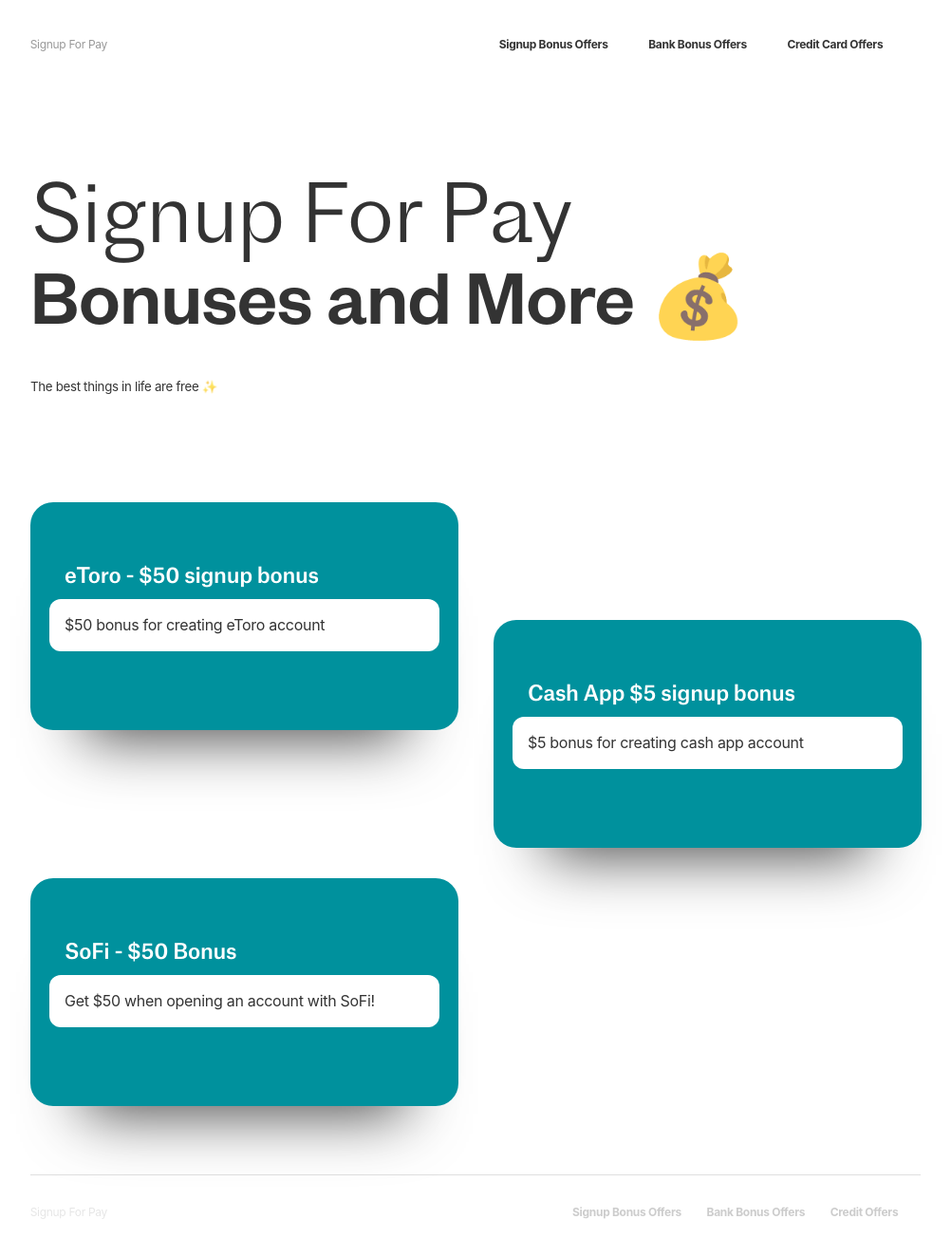
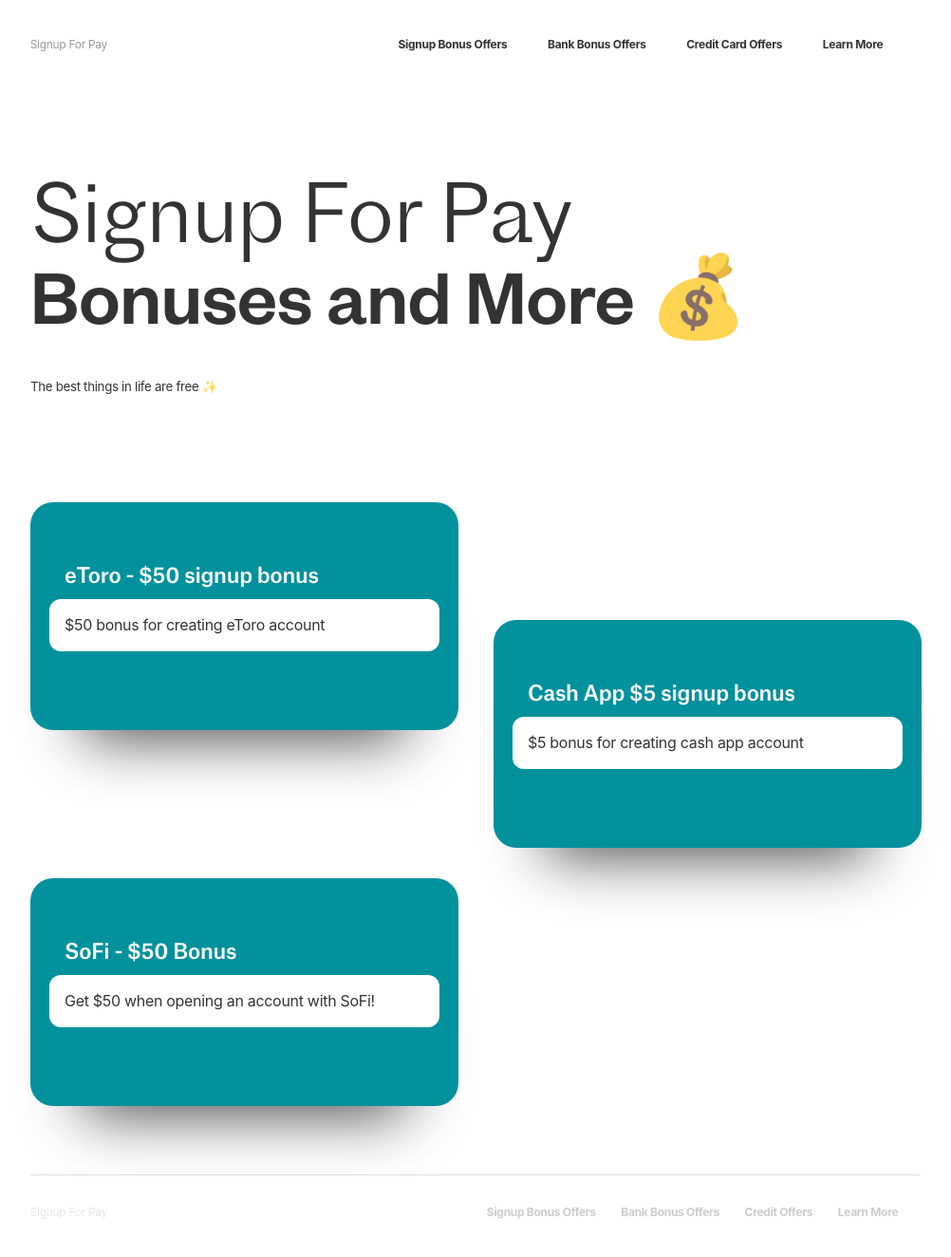
Before and after one commit to nickleeds/signupsforpay, a Jekyll site: the page built from index.html, in a window 1280 px wide. Shown: the whole page at 95% size, without its empty margins (139-1141 px from the left). Built offline with Jekyll 4.4.1, drawn with Linux system fonts in a browser that asks for light colours; nearby versions of some CDN libraries.

Commit message:
learn more

```diff
--- a/_includes/footer.html
+++ b/_includes/footer.html
@@ -6,7 +6,7 @@
         <li><a class="mr-3" href="/">Signup Bonus Offers</a></li>
       <li><a class="mr-3" href="/">Bank Bonus Offers</a></li>
       <li><a class="mr-3" href="#">Credit Offers</a></li>
-      <!-- <li><a class="mr-3" href="/freebies">Freebies</a></li> -->
+      <li><a class="mr-3" href="/learn-more">Learn More</a></li>
       <!-- <li><a href="/about">About</a></li> -->
     </ul>
   </div>
--- a/_includes/navigation.html
+++ b/_includes/navigation.html
@@ -6,7 +6,7 @@
         <li><a class="mr-5" href="/signup-bonus">Signup Bonus Offers</a></li>
       <li><a class="mr-5" href="/bank-bonus">Bank Bonus Offers</a></li>
       <li><a class="mr-5" href="/credit-card">Credit Card Offers</a></li>
-      <!-- <li><a class="mr-5" href="/freebies">Freebies</a></li> -->
+      <li><a class="mr-5" href="/learn-more">Learn More</a></li>
       <!-- <li><a href="/about">About</a></li> -->
     </ul>
   </div>
@@ -24,11 +24,10 @@
       <li><a class="mr-5 f-proto f-8vw" href="/signup-bonus">Signup Bonus Offers</a></li>
       <li><a class="mr-5 f-proto f-8vw" href="/bank-bonus">Bank Bonus Offers</a></li>
       <li><a class="mr-5 f-proto f-8vw" href="/credit-card">Credit Card Offers</a></li>
-      <!-- <li><a class="mr-5 f-proto f-8vw" href="/freebies">Freebies</a></li> -->
+      <li><a class="mr-5 f-proto f-8vw" href="/learn-more">Learn More</a></li>
       <!-- <li><a class="f-8vw f-proto" href="/about">About</a></li> -->
     </ul>
 
-    <!-- <a class="colophon uc tac f-8vw f-proto" target="_blank" href="https://github.com/ohiosveryown/atldeals/wiki/Colophon">Colophon</a> -->
   </div>
 
 </nav>
--- a/freebies.html
+++ b/learn-more.html
@@ -4,13 +4,12 @@
 
 <header class="wrapper--intro">
   <h1 class="fade-in-1 mb-1 f-xxl f-proto">Daily Deals—</h1>
-  <!-- <h1 class="fade-in-1 f-xxl f-founders-medium">Freebies</h1> -->
-  <!-- <h5 class="fade-in-1 mt-3">This is a funny, hilarious subtitle...</h5> -->
+  <h1 class="fade-in-1 f-xxl f-founders-medium">Learn More</h1>
 </header>
 
 
 <section class="fade-in-2 wrapper--blog">
-  {% for post in site.categories.freebies %}
+  {% for post in site.categories.learn-more %}
 
     <article class="home--blog">
       <header>
```
